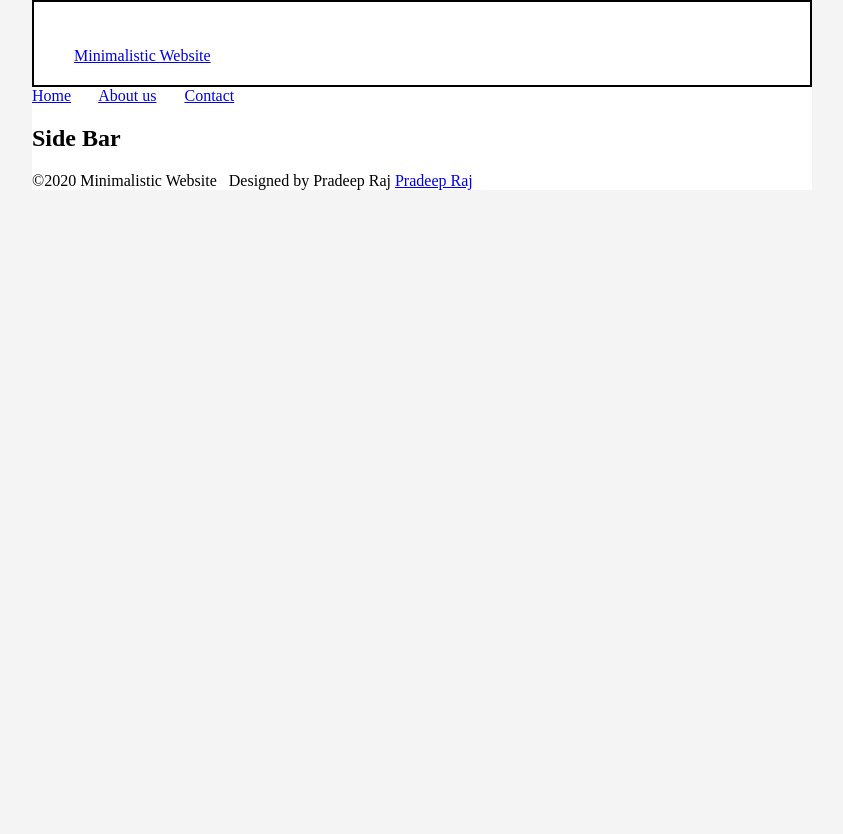
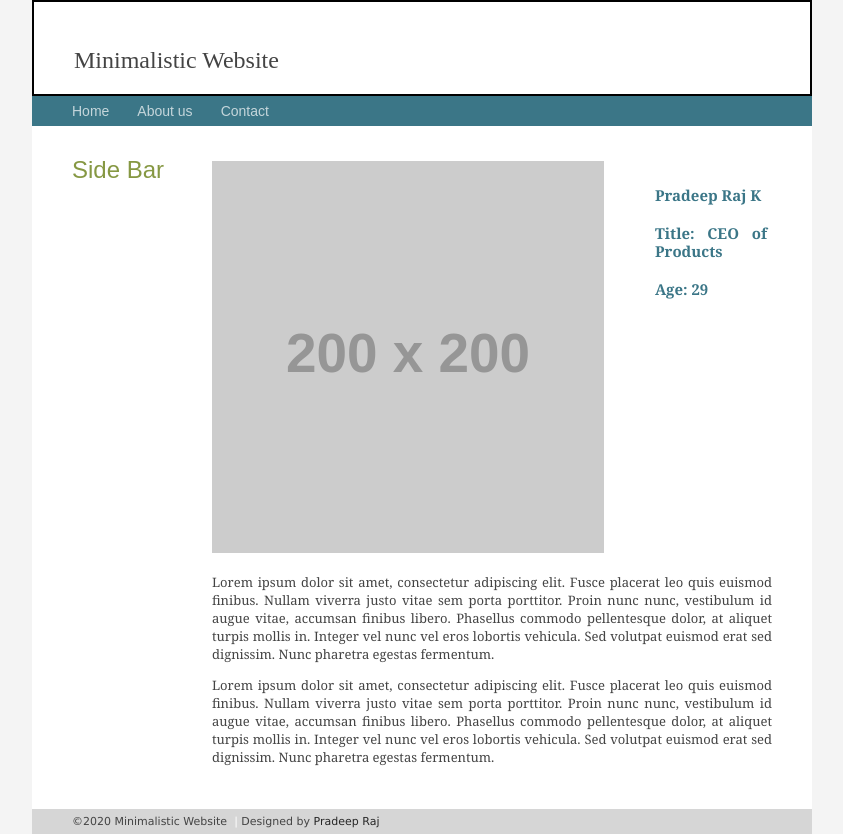
Before and after one commit to PradeepDevK/sample_website, a plain HTML site: page about.html in a window 1280 px wide. Shown: the whole page, without its empty margins (218-1061 px from the left). Before the commit the page ends 800 px from the top, so only its background shows below. Drawn offline with Linux system fonts and the light colour scheme; placeholder pictures from the web are drawn by us.

Commit message:
about us changes

```diff
--- a/CSS/style.css
+++ b/CSS/style.css
@@ -1,6 +1,12 @@
 body {
     background: #F4F4F4;
     margin: 0;
+}
+
+.link-title {
+    text-decoration: none;
+    font-size: 24px;
+    color: #444444;
 }
 
 .container {
@@ -13,3 +19,94 @@ body {
     padding: 45px 0 20px 40px;
     border: 2px solid black;
 }
+
+.menu {
+    background: #3b7687;
+    padding: 6px 0 6px 40px;
+}
+
+.menu a {
+    color: #c5d6db;
+    text-decoration: none;
+    font-size: 14px;
+    font-family: Arial, Helvetica, sans-serif;
+}
+
+.menu a:hover {
+    color: #ecf2f3;
+}
+
+aside {
+    float: left;
+    width: 120px;
+    padding: 30px 0 0 40px;
+}
+
+h1 {
+    margin: 0px;
+    color: #869843;
+    font-size: 24px;
+    font-family: Arial, Helvetica, sans-serif;
+    font-weight: normal;
+}
+
+h2 {
+    color: #3b7687;
+    font-size: 15px;
+    margin: 20px 0 5px 0;
+}
+
+.main {
+    margin: 0 0 0 180px;
+    padding: 35px 40px 30px 0;
+    color: #444444;
+    font-family: Georgia, 'Times New Roman', Times, serif;
+    font-size: 13px;
+    line-height: 18px;
+    text-align: justify;
+}
+
+.main a:hover {
+    color: #444444;
+}
+
+footer {
+    padding: 6px 40px 6px 40px;
+    background: #d6d6d6;
+    font-family: 'Lucida Sans', 'Lucida Sans Regular', 'Lucida Grande', 'Lucida Sans Unicode', Geneva, Verdana, sans-serif;
+    color: #444444;
+    font-size: 11px;
+    text-decoration: right;
+}
+
+#home-image img {
+    width: 100%;
+}
+
+footer a {
+    text-decoration: none;
+    color: #262626;
+}
+
+.separator {
+    color: #FFFFFF;
+    font-size: 11px;
+}
+
+/* About page styles here */
+
+#about-page #home-image img {
+    width: 70%;
+    float: left;
+    margin-bottom: 20px;
+}
+
+#about-page #profile-info {
+    width: 20%;
+    float: right;
+    margin: 5px;
+}
+
+#about-page .description {
+    clear: both;
+}
--- a/about.html
+++ b/about.html
@@ -3,17 +3,17 @@
 
 <head>
     <meta charset="UTF-8">
-    <title>About</title>
+    <title>About us</title>
     <link rel="stylesheet" href="CSS/style.css">
     <script src="JS/scripts.js"></script>
 </head>
 
-<body>
+<body id="about-page">
     <div class="container">
 
         <header class="header">
 
-            <a href="/">Minimalistic Website</a>
+            <a class="link-title" href="/">Minimalistic Website</a>
 
         </header>
 
@@ -33,12 +33,42 @@
 
         <article class="main">
 
+            <div id="home-image">
+                <img src="http://placehold.it/200px100?text=Profile+Image" alt="home image">
+            </div>
+
+            <div id="profile-info">
+
+                <h2>Pradeep Raj K</h2>
+                <h2>Title: CEO of Products</h2>
+                <h2>Age: 29</h2>
+
+            </div>
+
+            <div class="description">
+                <p id="">
+                    Lorem ipsum dolor sit amet, consectetur adipiscing elit. Fusce placerat leo quis euismod finibus.
+                    Nullam viverra justo vitae sem porta porttitor. Proin nunc nunc, vestibulum id augue vitae, accumsan
+                    finibus libero. Phasellus commodo pellentesque dolor, at aliquet turpis mollis in. Integer vel nunc
+                    vel eros lobortis vehicula. Sed volutpat euismod erat sed dignissim. Nunc pharetra egestas
+                    fermentum.
+                </p>
+
+                <p id="">
+                    Lorem ipsum dolor sit amet, consectetur adipiscing elit. Fusce placerat leo quis euismod finibus.
+                    Nullam viverra justo vitae sem porta porttitor. Proin nunc nunc, vestibulum id augue vitae, accumsan
+                    finibus libero. Phasellus commodo pellentesque dolor, at aliquet turpis mollis in. Integer vel nunc
+                    vel eros lobortis vehicula. Sed volutpat euismod erat sed dignissim. Nunc pharetra egestas
+                    fermentum.
+                </p>
+            </div>
+
         </article>
 
         <footer>
 
-            &copy;2020 Minimalistic Website &nbsp; Designed by Pradeep Raj <a href="http://www.pradeepraj.in">Pradeep
-                Raj</a>
+            &copy;2020 Minimalistic Website &nbsp;<span class="separator">|</span> Designed by <a
+                href="http://www.pradeepraj.in">Pradeep Raj</a>
 
         </footer>
 
```
Also changed, not shown: contact.html (+4 -6 lines), index.html (+7 -3 lines), Images/image1.jpg (added).
